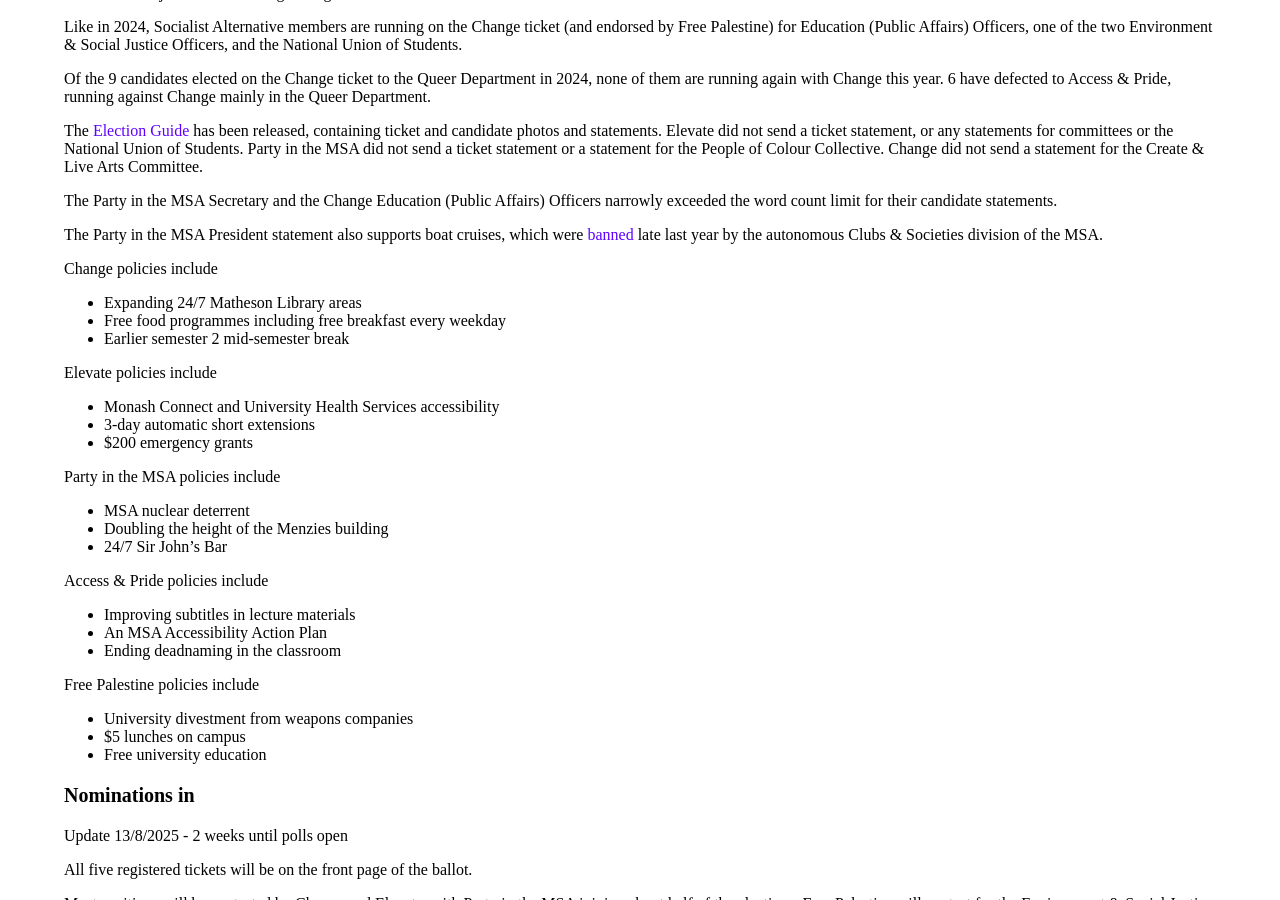
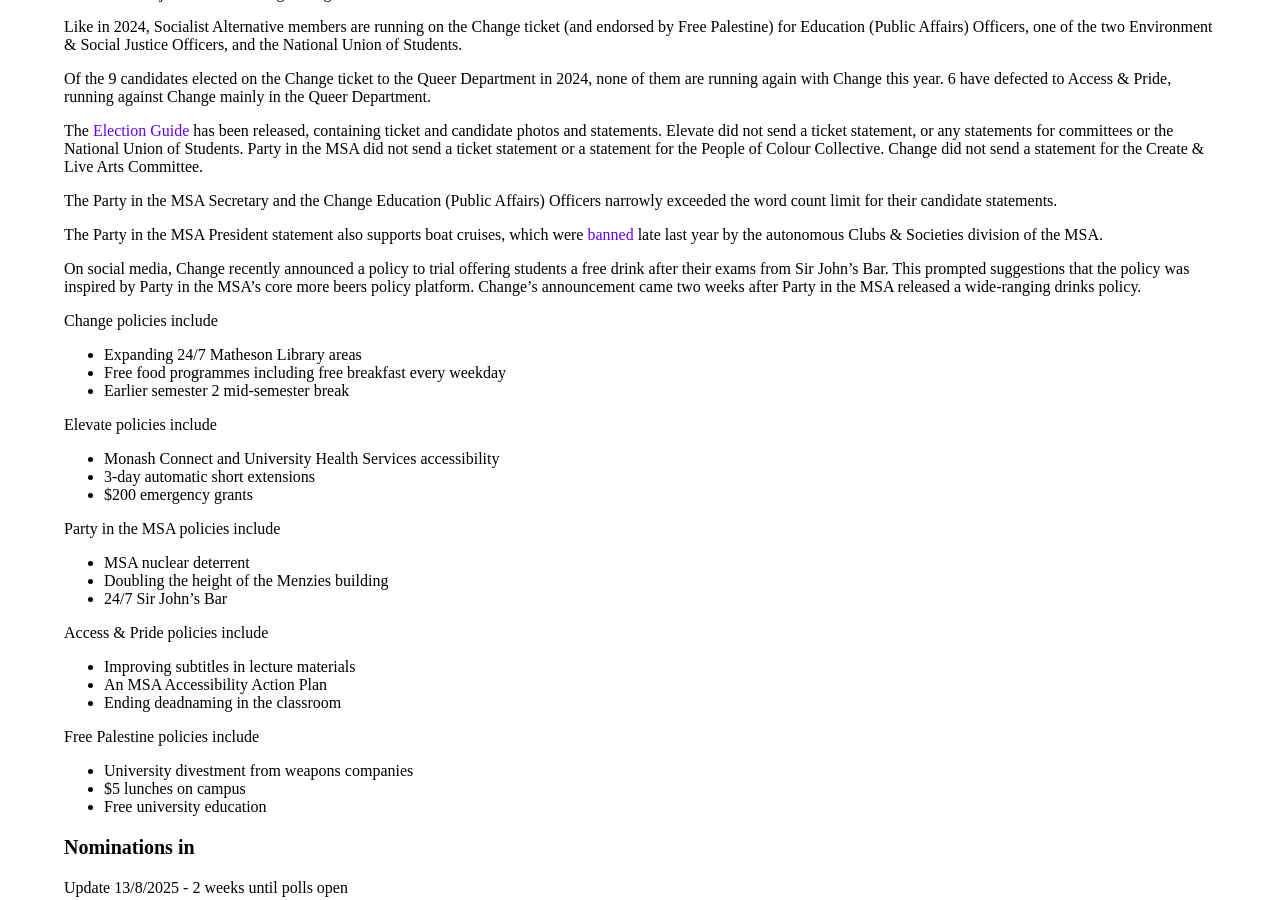
Before and after one commit to nhtnhanbn/nhtnhanbn.github.io, a Jekyll site: the page built from monash/msa25.md, in a window 1280 px wide and 900 px high, scrolled down 529 px. Built offline with Jekyll 4.4.1, drawn with Linux system fonts in a browser that asks for light colours.

Commit message:
Update msa25

```diff
--- a/monash/msa25.md
+++ b/monash/msa25.md
@@ -30,6 +30,8 @@
 The Party in the MSA Secretary and the Change Education (Public Affairs) Officers narrowly exceeded the word count limit for their candidate statements.
 
 The Party in the MSA President statement also supports boat cruises, which were [banned](/demise) late last year by the autonomous Clubs & Societies division of the MSA.
+
+On social media, Change recently announced a policy to trial offering students a free drink after their exams from Sir John's Bar. This prompted suggestions that the policy was inspired by Party in the MSA's core more beers policy platform. Change's announcement came two weeks after Party in the MSA released a wide-ranging drinks policy.
 
 Change policies include
 - Expanding 24/7 Matheson Library areas
```
